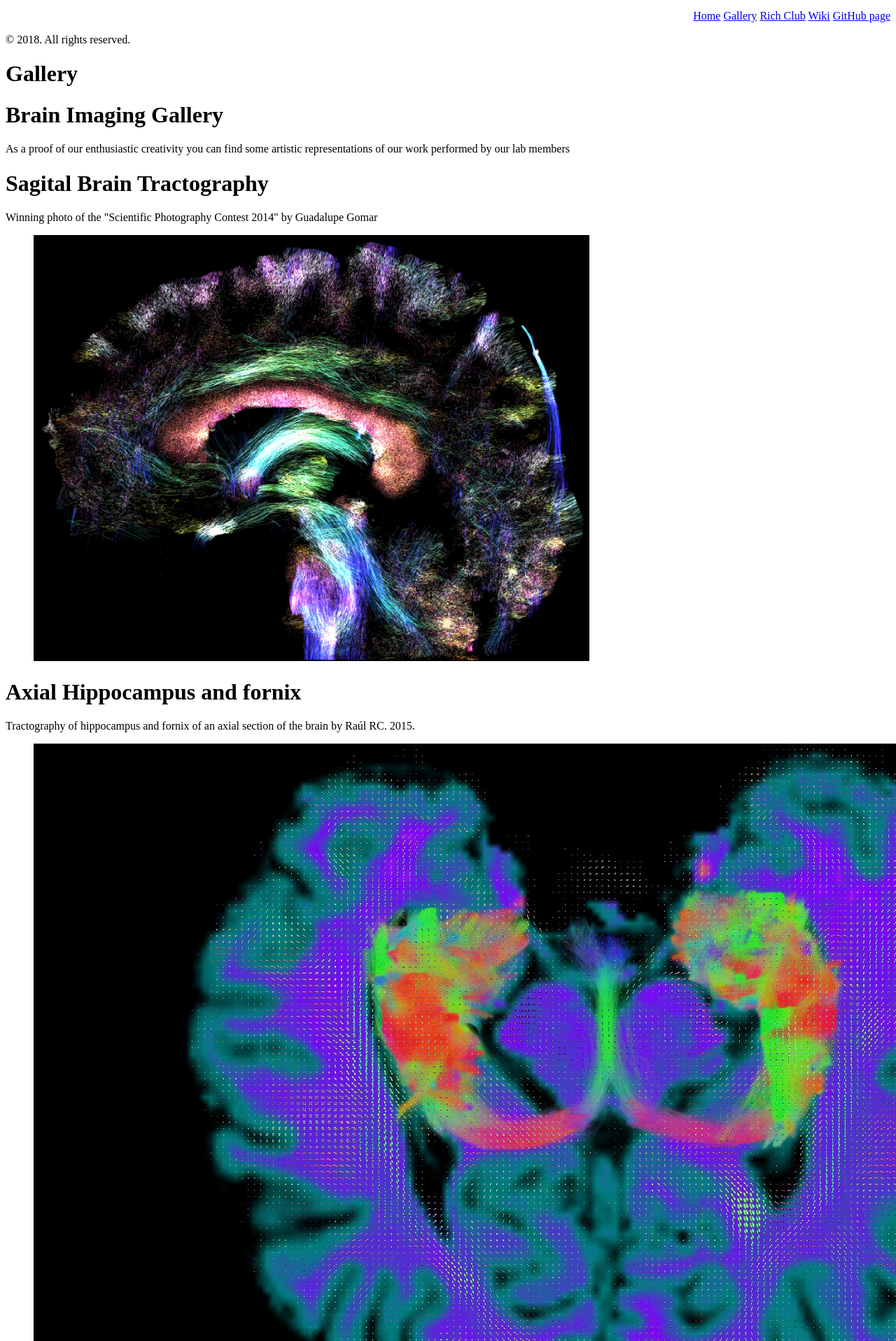
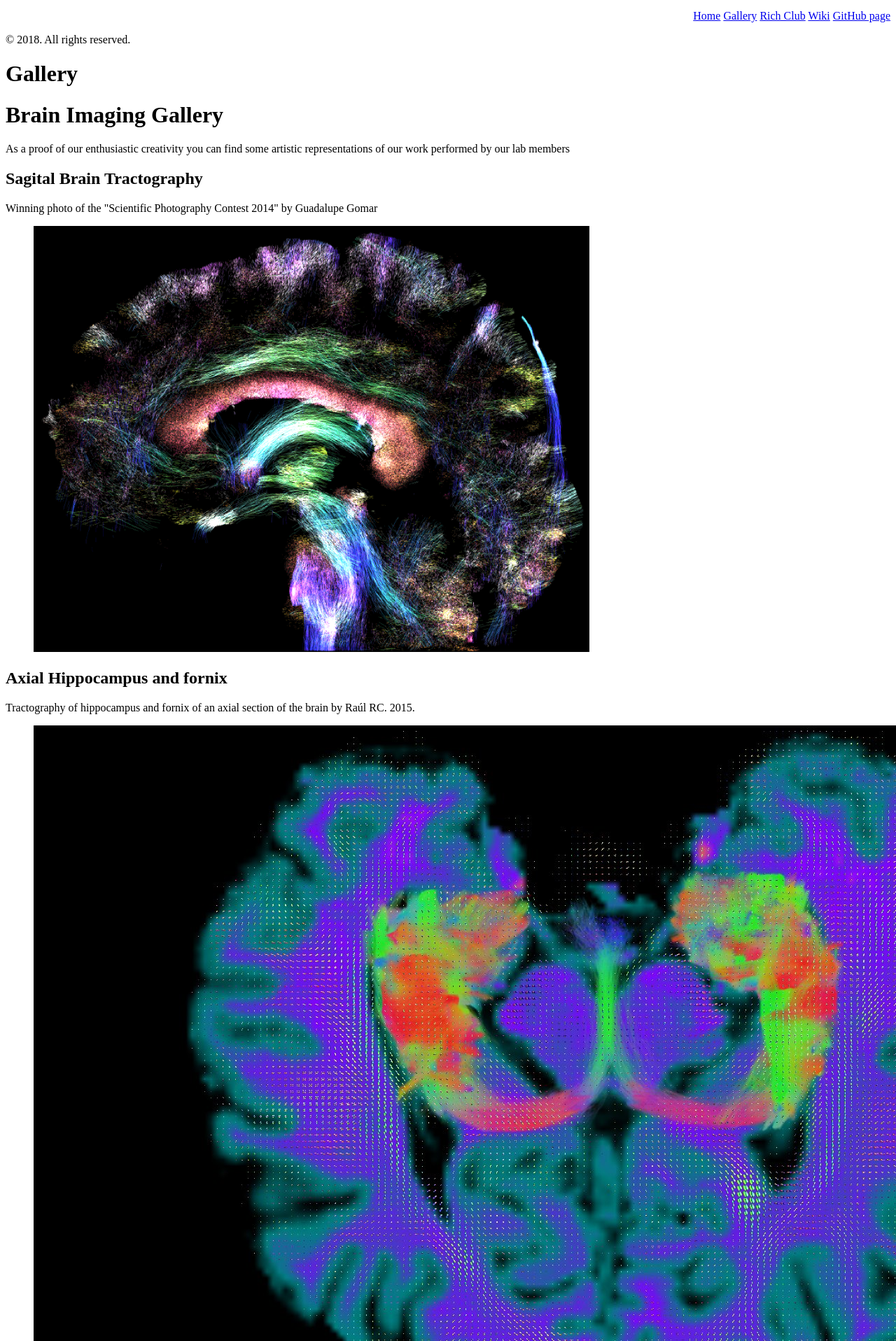
Before and after one commit to c13inb/c13inb.github.io, a Jekyll site: the page built from gallery.md, in a window 1280 px wide. Shown: the part 312-2229 px from the top of the page at 70% size. Built offline with Jekyll 4.4.1, drawn with Linux system fonts in a browser that asks for light colours; Markdown is read by kramdown in place of the engine named in the settings.

```diff
--- a/gallery.md
+++ b/gallery.md
@@ -12,27 +12,27 @@ title: Gallery
 As a proof of our enthusiastic creativity you can find some artistic representations of our work performed by our lab members
 
 
-<h1> Sagital Brain Tractography </h1>
+<h2> Sagital Brain Tractography </h2>
 Winning photo of the "Scientific Photography Contest 2014" by Guadalupe Gomar
 <figure>
 <img src="https://c13inb.github.io/images/img_lupita.png">
 </figure>
 
-<h1> Axial Hippocampus and fornix </h1>
+<h2> Axial Hippocampus and fornix </h2>
 Tractography of hippocampus and fornix of an axial section of the brain by Raúl RC. 2015.
 <figure>
 <img src="https://c13inb.github.io/images/img_raul.jpg">
 </figure>
 
 
-<h1> Brain </h1>
+<h2> Brain </h2>
 by Alfonso Fajardo. 2018
 <figure>
 <img src="https://c13inb.github.io/images/img_alfonso.png">
 </figure>
 
 
-<h1> pathways of epilepsy </h1>
+<h2> pathways of epilepsy </h2>
 <figure>
 <img src="https://c13inb.github.io/images/brain_icon.png">
 </figure>
```
